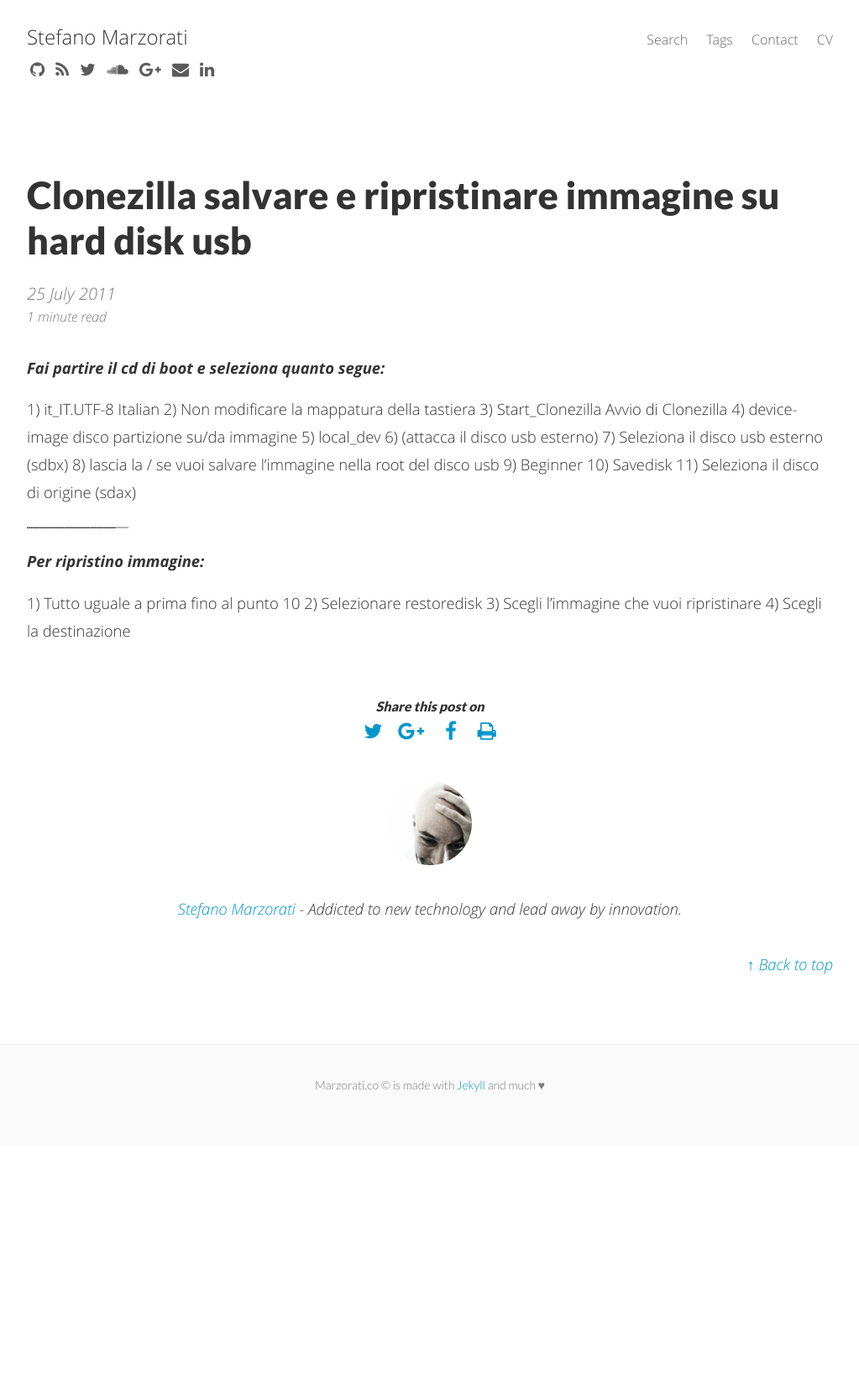
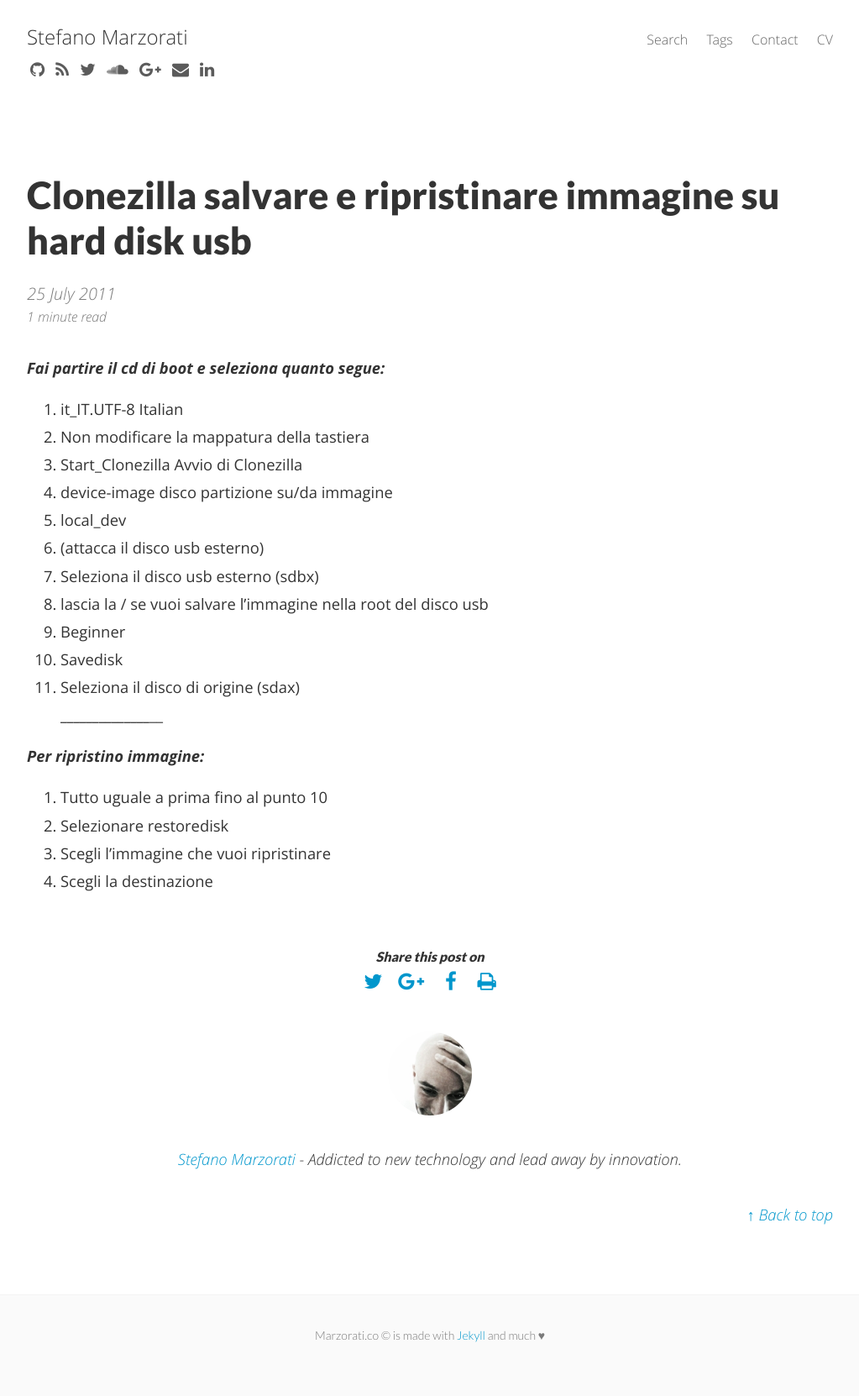
Before and after one commit to marste/Blog, a Jekyll site: the page built from _posts/2011-07-25-clonezilla-salvare-e-ripristinare-immagine-su-hard-disk-usb.md, in a window 1280 px wide. Shown: the whole page at 84% size, without its empty margins (128-1151 px from the left). Built offline with Jekyll 4.4.1, drawn with Linux system fonts in a browser that asks for light colours; nearby versions of some CDN libraries; Markdown is read by kramdown in place of the engine named in the settings; before the commit the page ends 1364 px from its top, so only the background shows below that.

Commit message:
Added new post

```diff
--- a/_posts/2011-07-25-clonezilla-salvare-e-ripristinare-immagine-su-hard-disk-usb.md
+++ b/_posts/2011-07-25-clonezilla-salvare-e-ripristinare-immagine-su-hard-disk-usb.md
@@ -20,22 +20,22 @@
 ---
 ***Fai partire il cd di boot e seleziona quanto segue:***
 
-1) it_IT.UTF-8 Italian
-2) Non modificare la mappatura della tastiera
-3) Start_Clonezilla Avvio di Clonezilla
-4) device-image disco partizione su/da immagine
-5) local_dev
-6) (attacca il disco usb esterno)
-7) Seleziona il disco usb esterno (sdbx)
-8) lascia la / se vuoi salvare l'immagine nella root del disco usb
-9) Beginner
-10) Savedisk
-11) Seleziona il disco di origine (sdax)
+1. it_IT.UTF-8 Italian
+2. Non modificare la mappatura della tastiera
+3. Start_Clonezilla Avvio di Clonezilla
+4. device-image disco partizione su/da immagine
+5. local_dev
+6. (attacca il disco usb esterno)
+7. Seleziona il disco usb esterno (sdbx)
+8. lascia la / se vuoi salvare l'immagine nella root del disco usb
+9. Beginner
+10. Savedisk
+11. Seleziona il disco di origine (sdax)
 ____________________________________________
 
 ***Per ripristino immagine:***
 
-1) Tutto uguale a prima fino al punto 10
-2) Selezionare restoredisk
-3) Scegli l'immagine che vuoi ripristinare
-4) Scegli la destinazione
+1. Tutto uguale a prima fino al punto 10
+2. Selezionare restoredisk
+3. Scegli l'immagine che vuoi ripristinare
+4. Scegli la destinazione
```
